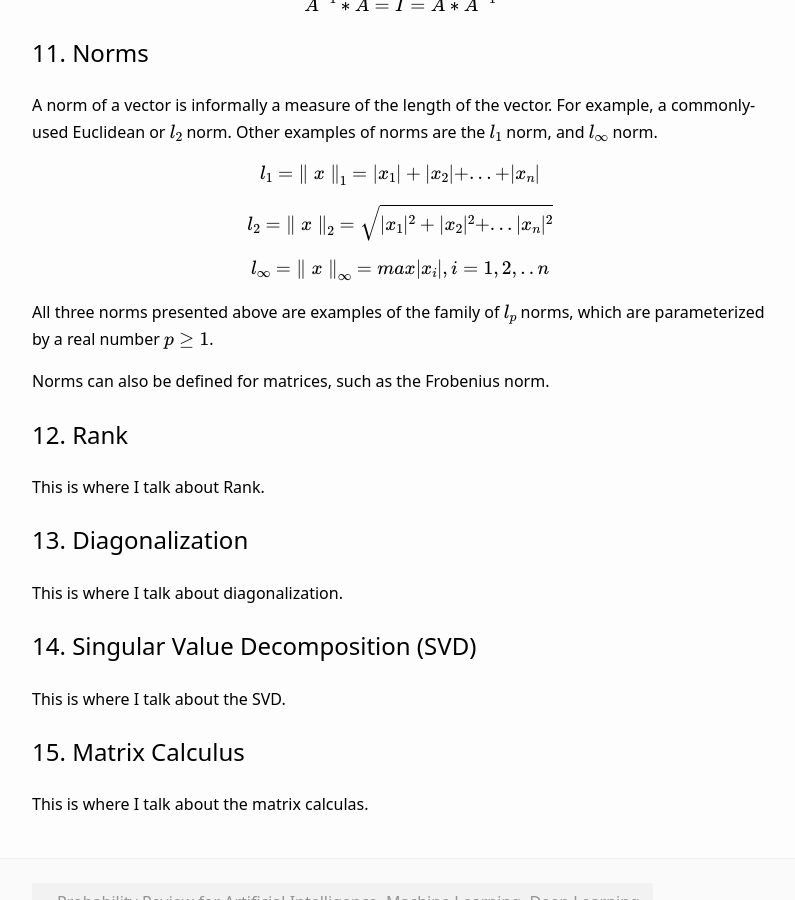
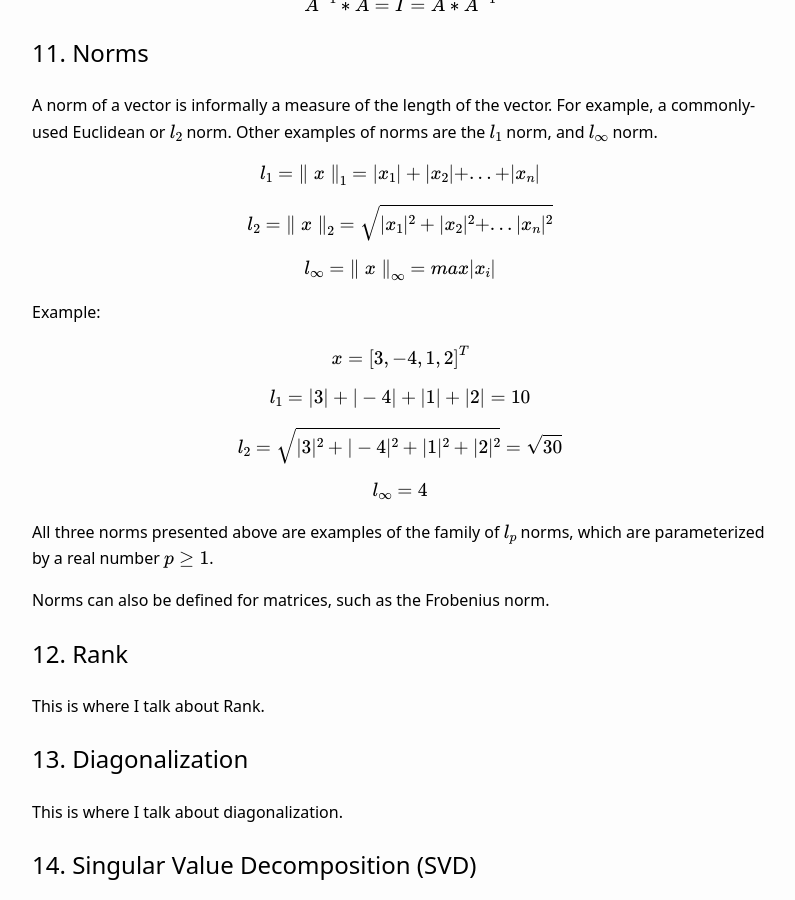
Before and after one commit to gurpreet-ai/gurpreet-ai.github.io, a Jekyll site: the page built from _posts/2018-12-31-Linear-Algebra-Review-for-AI-ML-DL.md, in a window 1280 px wide and 900 px high, scrolled down 3855 px. Shown: the whole window, without its empty margins (240-1035 px from the left). Built offline with Jekyll 4.4.1, drawn with Linux system fonts in a browser that asks for light colours; formulas are drawn with MathJax 3.

Commit message:
Linear algebra post update

```diff
--- a/_posts/2018-12-31-Linear-Algebra-Review-for-AI-ML-DL.md
+++ b/_posts/2018-12-31-Linear-Algebra-Review-for-AI-ML-DL.md
@@ -235,7 +235,25 @@ l_2 = {\parallel x \parallel}_2 = \sqrt{|x_1|^2 + |x_2|^2 + ... |x_n|^2}
 $$
 
 $$
-l_{\infty} = {\parallel x \parallel}_{\infty} = max |x_i|, i = 1,2,..n
+l_{\infty} = {\parallel x \parallel}_{\infty} = max |x_i|
+$$
+
+Example:
+
+$$
+x = {[3, -4, 1, 2]}^T
+$$
+
+$$
+l_1 = |3| + |-4| + |1| + |2| = 10
+$$
+
+$$
+l_2 = \sqrt{|3|^2 + |-4|^2 + |1|^2 + |2|^2} = \sqrt{30}
+$$
+
+$$
+l_{\infty} = 4
 $$
 
 All three norms presented above are examples of the family of $$l_p$$ norms, which are parameterized by a real number $$p ≥ 1$$.
```
